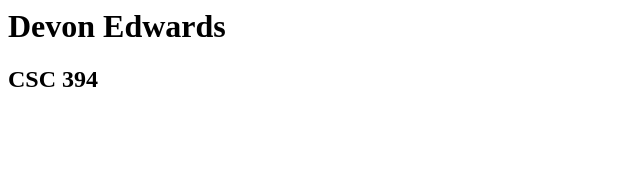
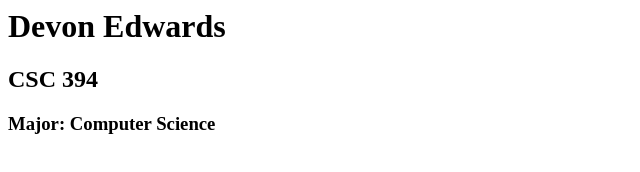
Before and after one commit to devo329/csc-394-assignment-1, a plain HTML site: page index.html in a window 1280 px wide. Shown: the whole page, without its empty margins (0-640 px from the left). Drawn offline with Linux system fonts and the light colour scheme.

Commit message:
Update index.html

```diff
--- a/index.html
+++ b/index.html
@@ -5,5 +5,6 @@
   <body>
     <h1>Devon Edwards</h1>
     <h2>CSC 394</h2>
+    <h3>Major: Computer Science</h3>
   </body>
 </html>
```
